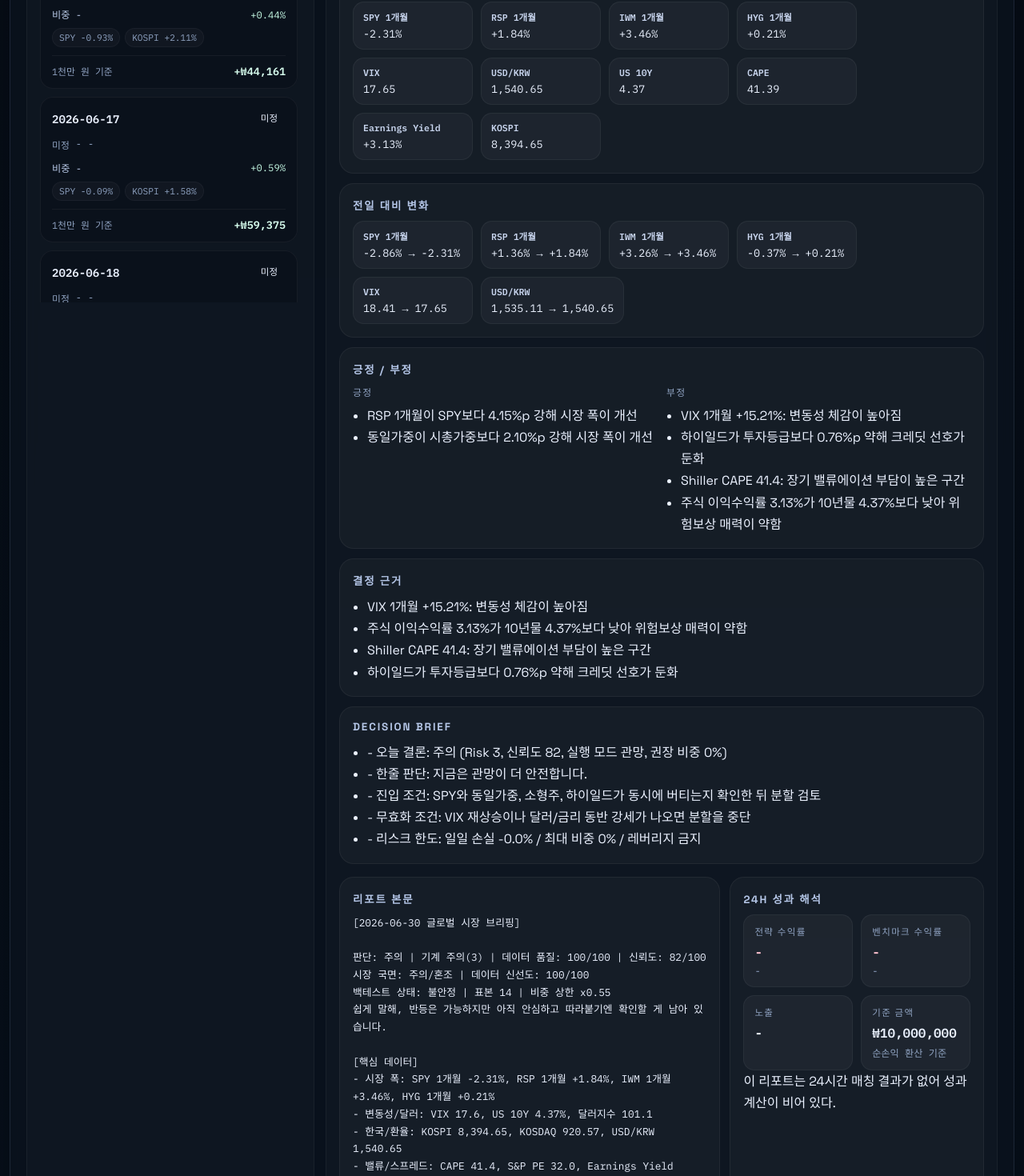
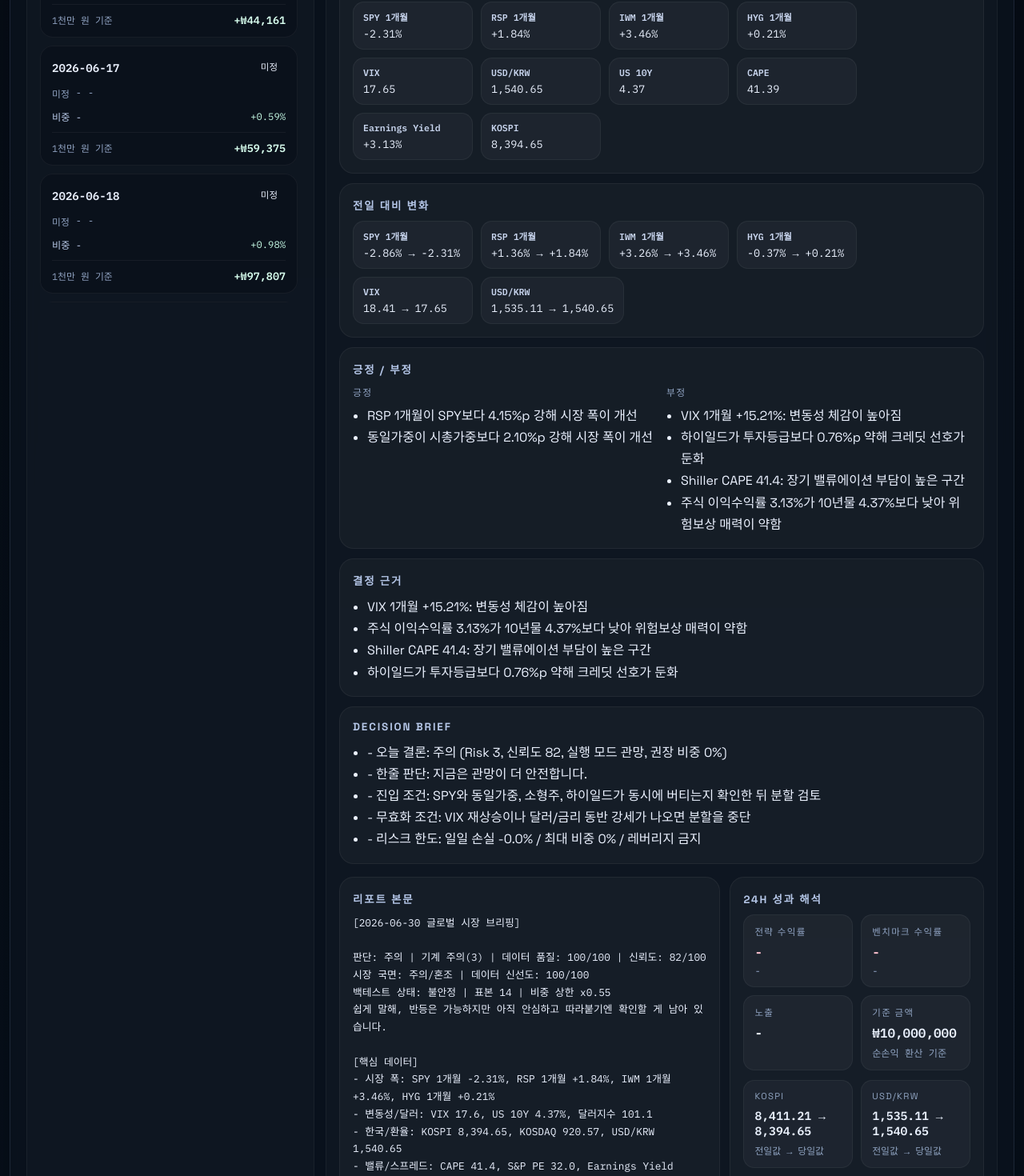
Before and after one commit to tioon/market-monitor-dashboard, a React (Vite) app: page / in a window 1280 px wide. Shown: the part 2400-3870 px from the top of the page at 80% size. Built offline with nearby package versions, Linux system fonts and the light colour scheme.

Commit message:
Show actual metric values in report changes

```diff
--- a/src/App.jsx
+++ b/src/App.jsx
@@ -183,19 +183,9 @@ const PROJECT_CORE_LABELS = {
   },
 };
 
-const PROJECT_PERFORMANCE_TRACES = {
-  'market-agent': [
-    { key: 'spy_return_pct', label: 'SPY' },
-    { key: 'kospi_return_pct', label: 'KOSPI' },
-    { key: 'strategy_return_pct', label: '전략' },
-    { key: 'benchmark_return_pct', label: '벤치마크' },
-  ],
-  'crypto-agent': [
-    { key: 'btc_return_pct', label: 'BTC' },
-    { key: 'eth_return_pct', label: 'ETH' },
-    { key: 'strategy_return_pct', label: '전략' },
-    { key: 'benchmark_return_pct', label: '벤치마크' },
-  ],
+const PROJECT_CHANGE_KEYS = {
+  'market-agent': ['kospi', 'usdkrw', 'us10y', 'vix', 'dxy', 'hyg'],
+  'crypto-agent': ['btc_price', 'eth_price', 'btc_dom', 'eth_dom', 'fng_value', 'funding_btc', 'funding_eth'],
 };
 
 function projectCoreKeys(projectId) {
@@ -226,15 +216,17 @@ function buildCoreChangeRows(projectId, currentCoreData, previousCoreData) {
     .slice(0, 6);
 }
 
-function buildPerformanceTraceRows(projectId, performance) {
-  return (PROJECT_PERFORMANCE_TRACES[projectId] || [])
+function buildPerformanceTraceRows(projectId, currentCoreData, previousCoreData) {
+  return (PROJECT_CHANGE_KEYS[projectId] || [])
     .map((item) => {
-      const value = performance?.[item.key];
-      if (value === null || value === undefined) return null;
+      const current = currentCoreData?.[item];
+      const previous = previousCoreData?.[item];
+      if (isEmptyValue(current) || isEmptyValue(previous)) return null;
       return {
-        key: item.key,
-        label: item.label,
-        valueText: pct(value, 2),
+        key: item,
+        label: projectCoreLabel(projectId, item),
+        previousText: formatCoreValue(item, previous),
+        currentText: formatCoreValue(item, current),
       };
     })
     .filter(Boolean);
@@ -442,7 +434,11 @@ function ReportExplorer({ marketProject, cryptoProject }) {
     selectedRow?.decision?.core_data || {},
     previousRow?.decision?.core_data || {}
   );
-  const performanceTraceRows = buildPerformanceTraceRows(activeProject.projectId, selectedRow?.performance || null);
+  const performanceTraceRows = buildPerformanceTraceRows(
+    activeProject.projectId,
+    selectedRow?.decision?.core_data || {},
+    previousRow?.decision?.core_data || {}
+  );
   const reportText = selectedRow?.report?.report_text || '리포트 본문이 없습니다.';
   const brief = selectedRow?.decision?.decision_brief || [];
   const evidence = selectedRow?.decision?.core_evidence || [];
@@ -498,9 +494,15 @@ function ReportExplorer({ marketProject, cryptoProject }) {
             <small>{ledgerRows.length}개 저장됨</small>
           </div>
           <div className="report-list-scroll">
-            {ledgerRows.map((row) => {
+            {ledgerRows.map((row, rowIndex) => {
               const active = row.day === selectedDay;
               const perfTone = row.performance ? (row.performance.strategy_return_pct >= 0 ? 'up' : 'down') : '';
+              const previousLedgerRow = rowIndex > 0 ? ledgerRows[rowIndex - 1] : null;
+              const changeRows = buildPerformanceTraceRows(
+                activeProject.projectId,
+                row.decision?.core_data || {},
+                previousLedgerRow?.decision?.core_data || {}
+              );
               return (
                 <button
                   key={`${row.day}-${row.index}`}
@@ -523,10 +525,10 @@ function ReportExplorer({ marketProject, cryptoProject }) {
                       {row.performance ? `${row.performance.strategy_return_pct >= 0 ? '+' : ''}${row.performance.strategy_return_pct.toFixed(2)}%` : '24h 없음'}
                     </span>
                   </div>
-                  {row.performance ? (
+                  {changeRows.length ? (
                     <div className="report-item-change">
-                      {buildPerformanceTraceRows(activeProject.projectId, row.performance).slice(0, 2).map((item) => (
-                        <span key={item.key}>{item.label} {item.valueText}</span>
+                      {changeRows.slice(0, 2).map((item) => (
+                        <span key={item.key}>{item.label} {item.previousText} → {item.currentText}</span>
                       ))}
                     </div>
                   ) : null}
@@ -678,15 +680,15 @@ function ReportExplorer({ marketProject, cryptoProject }) {
                       {performanceTraceRows.map((item) => (
                         <div key={item.key} className="report-change-card">
                           <span>{item.label}</span>
-                          <strong>{item.valueText}</strong>
-                          <small>24h 실제 변화</small>
+                          <strong>{item.previousText} → {item.currentText}</strong>
+                          <small>전일값 → 당일값</small>
                         </div>
                       ))}
                     </div>
                   ) : null}
                   <p className="note">
                     {perf
-                      ? `24시간 실제 변화율을 그대로 보여준다. ${cleanText(perf.asset_name, '대상 자산')} / ${cleanText(perf.regime, 'regime 없음')}`
+                      ? `실제 지표값의 전일 대비 변화를 보여준다. ${cleanText(perf.asset_name, '대상 자산')} / ${cleanText(perf.regime, 'regime 없음')}`
                       : '이 리포트는 24시간 매칭 결과가 없어 성과 계산이 비어 있다.'}
                   </p>
                   {perf ? (
```
Also changed, not shown: 3 other files (tests, documents, lock files or other folders).
